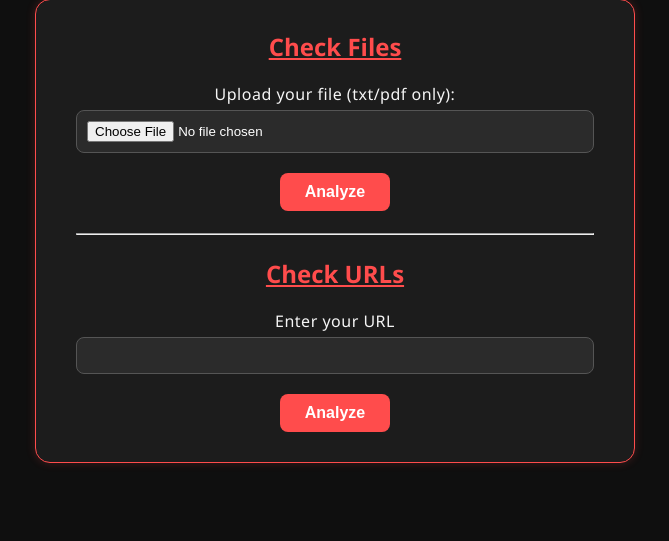
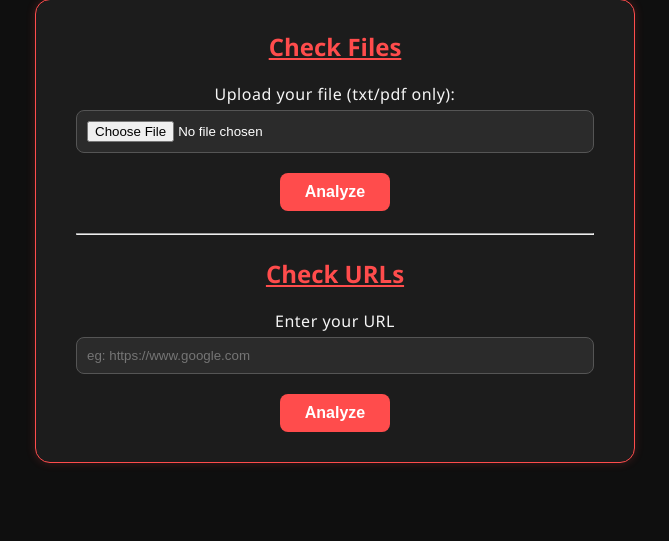
Before and after one commit to Sumeetbonde/malicious-detector, a Flask app: page / in a window 1280 px wide. Shown: the part 155-696 px from the top of the page, without its empty margins (305-974 px from the left). Run offline with Flask 3, Linux system fonts and the light colour scheme.

Commit message:
Update index.html

```diff
--- a/templates/index.html
+++ b/templates/index.html
@@ -221,7 +221,7 @@
         <h2 style="text-decoration: underline">Check URLs</h2>
         <form action="/predict" method="post">
             <label for="url">Enter your URL</label>
-            <input type="text" name="url" id="file2" required>
+            <input type="text" name="url" id="file2" placeholder="eg: https://www.google.com" required>
             <button type="submit">Analyze</button>
         </form>
 
```
